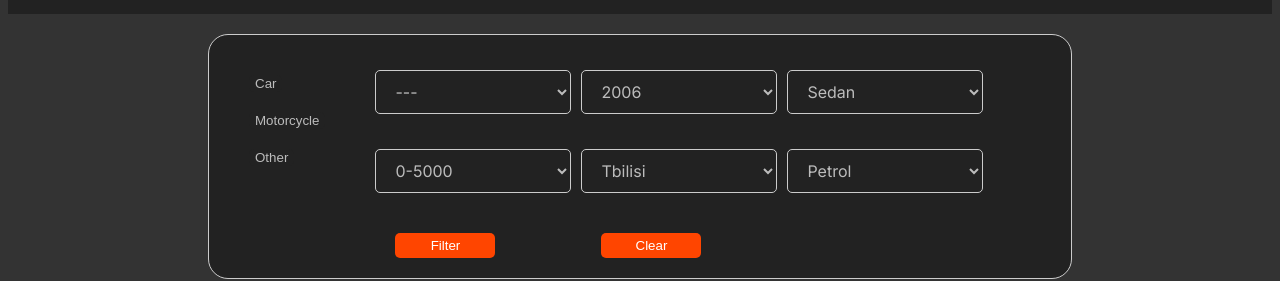
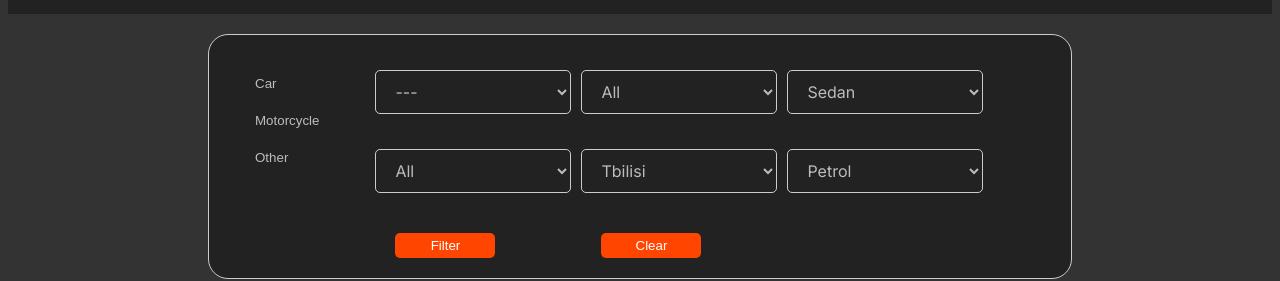
Before and after one commit to skusVV/Lasha, a Next.js app: page / in a window 1280 px wide. Shown: the part 421-702 px from the top of the page. Built offline with nearby package versions, Linux system fonts and the light colour scheme.

Commit message:
fixed filters

```diff
--- a/src/app/components/Header.jsx
+++ b/src/app/components/Header.jsx
@@ -1,20 +1,6 @@
 "use client"
 import { useState } from 'react';
-import {carModels, carFuel, carPrices, location, defaultModels, logo, carPrice} from '../constants/constants';
-
-const years = [];
-for (let year = 2006; year <= 2024; year++) {
-    years.push(year);
-}
-
-// const person = {
-//     name: 'das',
-//     age: 'das'
-// };
-
-// const { name } = person;
-// const name = person.name;
-// TODO Read about distructure
+import {carModels, carFuel, defaultCarPrices, location, defaultModels, logo, defaultYears} from '../constants/constants';
 
 
 // TODO
@@ -22,7 +8,8 @@ for (let year = 2006; year <= 2024; year++) {
 // the same you can do with buttons
 export const Header = ({ onFilter, onClear }) => {
     const [models, setModels] = useState(defaultModels);
-    const [prices, setPrices] = useState(carPrices)
+    const [prices, setPrices] = useState(defaultCarPrices);
+    const [years, setYears] = useState(defaultYears);
     const [searchTerm, setSearchTerm] = useState('');
 
     const onModelChange = e => {
@@ -46,19 +33,35 @@ export const Header = ({ onFilter, onClear }) => {
         setPrices(newPrices);
       }
 
-
-
+      const onYearChange = (e) => {
+        const newYears = years.map(year => {
+            if (year.label == e.target.value) {
+                return { ...year, selected: true };
+            }
+            return { ...year, selected: false };
+        });
+        setYears(newYears);
+      }
 
     const onClickSearch = () => {
         const model = models.find(item => item.selected === true).name;
-        const price = prices.find(item => item.selected === true).name;
-        onFilter({ model: model});
-        onFilter({ price: price})
+        const price = prices.find(item => item.selected === true);
+        const year = years.find(item => item.selected === true).value;
+        console.log('year', year);
+        onFilter({
+            model: model,
+            price: {
+                min: price.minValue,
+                max: price.maxValue
+            },
+            year: year
+        });
     }
 
     const onClickClear = () => {
         setModels(defaultModels);
-        setPrices(carPrices)
+        setPrices(defaultCarPrices);
+        setYears(defaultYears);
         onClear();
     }
 
@@ -138,9 +141,9 @@ export const Header = ({ onFilter, onClear }) => {
                         })
                     }
                   </select>
-                  <select action="" className="year-change" id="top-button">
+                  <select action="" className="year-change" id="top-button" onChange={onYearChange}>
                     {years.map((year, index) => (
-                        <option key={index}>{year}</option>
+                        <option key={index} selected={year.selected}>{year.label}</option>
                     ))}
                   </select>
                   <select action="" className="model-change" id="top-button">
@@ -149,8 +152,8 @@ export const Header = ({ onFilter, onClear }) => {
                     ))}
                   </select>
                   <select action="" className="price-change" id="top-button" onChange={onPriceChange}>
-                    {carPrices.map((carPrices, index) => (
-                        <option key={index}>{carPrices}</option>
+                    {prices.map((carPrice, index) => (
+                        <option key={index} selected={carPrice.selected}>{carPrice.name}</option>
                     ))}
                   </select>
                   <select action="" className="location-change" id="top-button">
--- a/src/app/constants/constants.js
+++ b/src/app/constants/constants.js
@@ -8,6 +8,7 @@ export const cars = [
       model: 'Prius',
       price: 17300,
       currency: '$',
+      fuelType: '', // TODO add for every car 'Petrol', 'Hybrid', 'Electric', 'Diesel'
       labels: ['Sedan', 'Hybrid', 'Automatic', 'AWD', '4Door']
     },
     {
@@ -111,26 +112,87 @@ export const cars = [
     }
   ];
 
+  // HOMEWORK
 export const carModels = ['Sedan', 'Hatchback', 'Jeep'];
-export const carPrices = ['0-5000', '72500', '10001-15000', '15001-20000']
 export const location = ['Tbilisi', 'Batumi', 'Outside Country', 'Space'];
 export const carFuel = ['Petrol', 'Hybrid', 'Electric', 'Diesel'];
 
-export const carPrice = [
+export const defaultYears = [
+  {
+    label:'All',
+    value: null,
+    selected: true
+  },
+  {
+    label:'2012',
+    value: 2012,
+    selected: false
+  },
+  {
+    label:'2013',
+    value: 2013,
+    selected: false
+  },
+  {
+    label:'2014',
+    value: 2014,
+    selected: false
+  },
+  {
+    label:'2015',
+    value: 2015,
+    selected: false
+  },
+  {
+    label:'2016',
+    value: 2016,
+    selected: false
+  },
+  {
+    label:'2017',
+    value: 2017,
+    selected: false
+  },
+  {
+    label:'2018',
+    value: 2018,
+    selected: false
+  },
+  {
+    label:'2019',
+    value: 2019,
+    selected: false
+  },
+]
+
+export const defaultCarPrices = [
   {
     name:'All',
+    maxValue: null,
     selected: true
-  },{
-    name: '5000',
-    value: 5000,
+  },
+  {
+    name: '0-5000',
+    minValue: 0,
+    maxValue: 5000,
     selected: false
-  },{
-    name: '10000',
-    value: 10000,
+  },
+  {
+    name: '5001 - 10000',
+    minValue: 5001,
+    maxValue: 10000,
     selected: false
-  },{
-    name: '15000',
-    value: 15000,
+  },
+  {
+    name: '10001-15000',
+    minValue: 10001,
+    maxValue: 15000,
+    selected: false
+  },
+  {
+    name: '15000-20000',
+    minValue: 15001,
+    maxValue: 20000,
     selected: false
   }
 ]
--- a/src/app/page.jsx
+++ b/src/app/page.jsx
@@ -5,12 +5,26 @@ import { Header } from './components/Header';
 import { CarsList } from './components/CarsList';
 import { cars } from './constants/constants'; // IT AWAYS 10 items, it aways full list
 
+// const filterByCarMadeBy = (filter) => {
+//   return cars.filter(car => car.madeBy.toLowerCase() === filter.model.toLowerCase() || filter.model === '---' );
+// }
+
 
 export default function Home() {
   const [carsList, setCarsList] = useState(cars); // carsList it dynamic, it can change.
   const onFilter = (filter) => {
-    const newCarsList = cars.filter(car => car.madeBy.toLowerCase() === filter.model.toLowerCase() || filter.model === '---' );
-    setCarsList(newCarsList);
+    const newCars = cars
+      .filter(car => car.madeBy.toLowerCase() === filter.model.toLowerCase() || filter.model === '---' )
+      .filter(car => car.price > filter.price.min && car.price < filter.price.max || filter.price.max === null)
+      .filter(car => car.year === filter.year || filter.year === null);
+      // Chain more filters
+    setCarsList(newCars);
+    // The same as below
+    // const carListFilteredMyModel = cars.filter(car => car.madeBy.toLowerCase() === filter.model.toLowerCase() || filter.model === '---' );
+    // const carListFilteredByPrice = carListFilteredMyModel.filter(car => car.price > filter.price.min && car.price < filter.price.max || filter.price.max === null);
+    // const carListFilteredByYear = carListFilteredByPrice.filter(car => car.year === filter.year || filter.year === null)
+
+    // setCarsList(carListFilteredByYear);
   }
 
   const onFiltersClear = () => {
```
